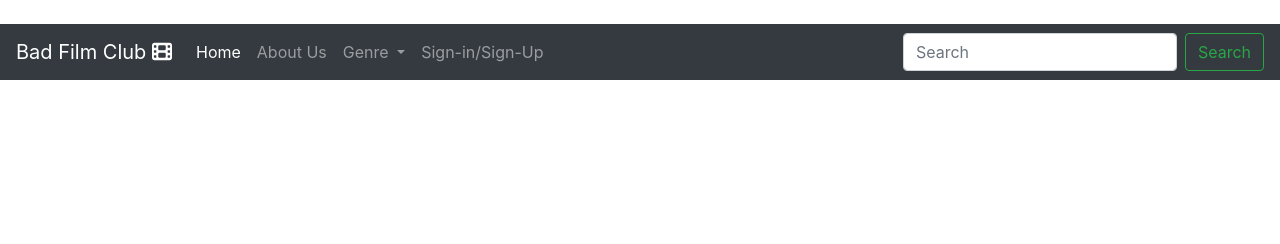
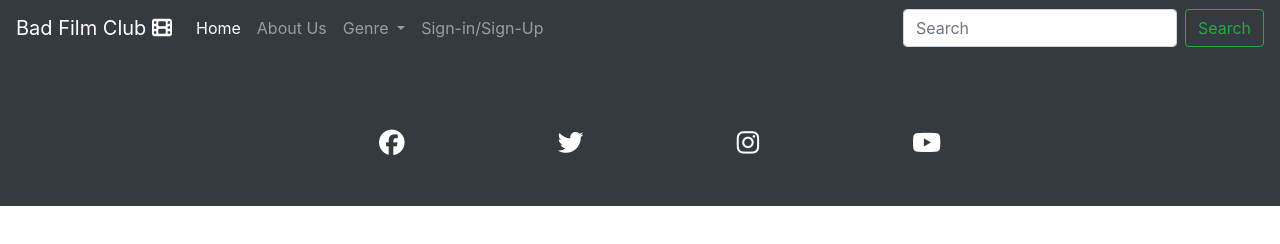
Before and after one commit to BennTrainor/Bad-Film-Club, a plain HTML site: page index.html in a window 1280 px wide. Drawn offline with nearby package versions, Linux system fonts and the light colour scheme.

Commit message:
add footer social media icons

```diff
--- a/css/style.css
+++ b/css/style.css
@@ -1,3 +1,21 @@
-p {
-    color:blueviolet
-};
+
+
+footer {
+    height: 150px;
+    background-color: #343a40;
+}
+
+.social-networks-footer {
+    text-align: center;
+}
+
+.social-networks-footer > li {
+    display: inline;
+    }
+
+.social-networks-footer i {
+    font-size: 160%;
+    margin: 1%;
+    padding: 5%;
+    color: white;
+}
--- a/index.html
+++ b/index.html
@@ -7,9 +7,8 @@
     <link rel="stylesheet" href="https://cdn.jsdelivr.net/npm/bootstrap@4.0.0/dist/css/bootstrap.min.css" integrity="sha384-Gn5384xqQ1aoWXA+058RXPxPg6fy4IWvTNh0E263XmFcJlSAwiGgFAW/dAiS6JXm" crossorigin="anonymous">
     <script src="https://kit.fontawesome.com/231f2a5361.js" crossorigin="anonymous"></script>
     <link rel="stylesheet" href="css/style.css" type="text/css" />
-    <title>Bad Film Club <i class="fa-solid fa-film" style="color: #050000;"></i></title>
+    <title>Bad Film Club</title>
 </head>
-<i class="fa-solid fa-film" style="color: #ffffff;"></i>
 
 <body>
     <div>
@@ -52,6 +51,29 @@
           </nav>
     </div>
 
+    <div>
+        <footer>
+            <ul class="social-networks-footer">
+                <li>
+                    <a href="https://facebook.com" target="_blank" rel="noopener"
+                    aria-label="Visit our Facebook page (opens in new tab)"><i class="fa-brands fa-facebook"></i></a>
+                </li>
+                <li>
+                    <a href="https://twitter.com" target="_blank" rel="noopener"
+                    aria-label="Visit our Twitter page (opens in new tab)"><i class="fa-brands fa-twitter"></i></a>
+                </li>
+                <li>
+                    <a href="https://instagram.com" target="_blank" rel="noopener"
+                    aria-label="Visit our Instagram page (opens in new tab)"><i class="fa-brands fa-instagram"></i></a>
+                </li>
+                <li>
+                    <a href="https://youtube.com" target="_blank" rel="noopener"
+                    aria-label="Visit our Youtube page (opens in new tab)"><i class="fa-brands fa-youtube"></i></a>
+                </li>
+            </ul>
+        </footer>
+    </div>
+
 
 
 </body>
```
